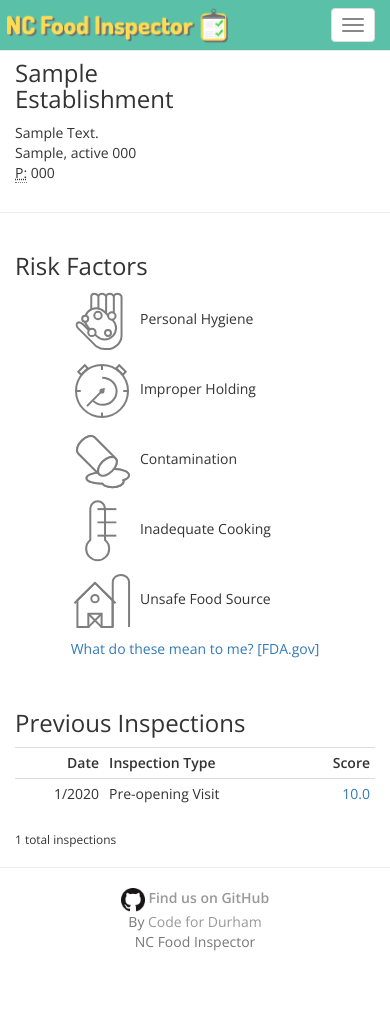
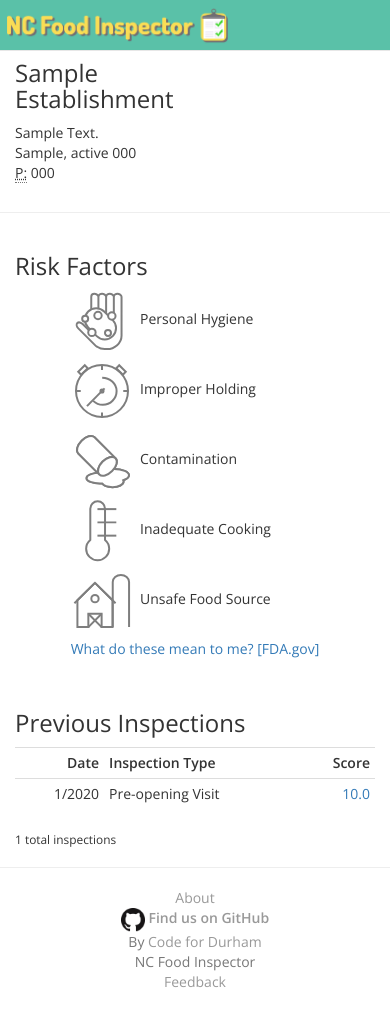
Before and after one commit to codefordurham/food-inspector, a Django app: page /1/ in a window 390 px wide. Before the commit the page ends 951 px from the top, so only its background shows below. Run offline with Django 3.2, Linux system fonts and the light colour scheme; tables that the repository leaves empty hold one stand-in row (values such as "Sample post"); parts of the project's set-up code (start-up, migrations or seed data) failed here and were passed over; some libraries are stand-ins or nearby versions.

Commit message:
Removed non-functioning Language select Moved "About" and "Feedback" links to footer Removed hamburger menu button from mobile https://github.com/codefordurham/food-inspector/issues/156

```diff
--- a/eatsmart/templates/base.html
+++ b/eatsmart/templates/base.html
@@ -27,37 +27,8 @@
     <div class="navbar navbar-default navbar-fixed-top" role="navigation">
         <div class="container">
             <div class="navbar-header">
-                <button type="button" class="navbar-toggle" data-toggle="collapse" data-target=".navbar-collapse">
-                    <span class="sr-only">Toggle navigation</span>
-                    <span class="icon-bar"></span>
-                    <span class="icon-bar"></span>
-                    <span class="icon-bar"></span>
-                </button>
                 <a class="navbar-brand" href='{% url "establishment-list" %}'><img src="{% static 'images/NCFL.png' %}" alt="NC Food Inspector"/></a>
             </div>
-            {% get_current_language as LANGUAGE_CODE %}
-            <div class="collapse navbar-collapse">
-               <ul class="nav navbar-nav navbar-right">
-                   <li {% if LANGUAGE_CODE == "en-us" %}class="active"{% endif %}>
-                       <a href="{% url 'users-language' %}?lang=en-us">
-                           <img src="{% static 'images/us.png' %}" height="18" width="18"/>
-                       </a>
-                   </li>
-                   <li {% if LANGUAGE_CODE == "es" %}class="active"{% endif %}>
-                       <a href="{% url 'users-language' %}?lang=es">
-                           <img src="{% static 'images/spain.png' %}" height="18" width="18"/>
-                       </a>
-                   </li>
-                   <li><a href="https://docs.google.com/forms/d/1zbmJDzx54ovrvxpfpH00Tbn8kFUbXImv6spIekhYGgc/viewform">{% trans 'Feedback' %}</a></li>
-                   <li><a href="{% url 'about' %}">{% trans 'About' %}</a></li>
-                    {% if user.is_authenticated %}
-                        {% if user.is_staff %}
-                          <li><a href="{% url "admin:index" %}">{% trans "Admin" %}</a></li>
-                        {% endif %}
-                        <li><a href="{% url "admin:logout" %}">{% trans "Log Out" %}</a></li>
-                    {% endif %}
-               </ul>
-            </div><!--/.nav-collapse -->
         </div>
     </div>
     <div class='container'>
@@ -82,9 +53,18 @@
         {% endblock content-outer %}
         {% block footer %}
         <footer>
-            <div class='row'>
+            <div class="row text-center">
                 <hr>
-                <div class="text-center">
+                <div class="col-md-4">
+                    <a href="{% url 'about' %}">{% trans 'About' %}</a>
+                    {% if user.is_authenticated %}
+                        {% if user.is_staff %}
+                            <a href="{% url "admin:index" %}">{% trans "Admin" %}</a>
+                        {% endif %}
+                            <a href="{% url "admin:logout" %}">{% trans "Log Out" %}</a>
+                    {% endif %}
+                </div>
+                <div class="col-md-4">
                     <a href="https://github.com/codefordurham/Durham-Restaurants">
                         <img src="{% static 'images/GitHub-Mark-32px.png' %}" height="24"/> <strong>{% trans 'Find us on GitHub' %}</strong>
                     </a><br>
@@ -97,6 +77,9 @@
                             </a>
                         {% endif %}
                     </span>
+                </div>
+                <div class="col-md-4">
+                    <a href="https://docs.google.com/forms/d/1zbmJDzx54ovrvxpfpH00Tbn8kFUbXImv6spIekhYGgc/viewform">{% trans 'Feedback' %}</a>
                 </div>
             </div>
         </footer>
```
